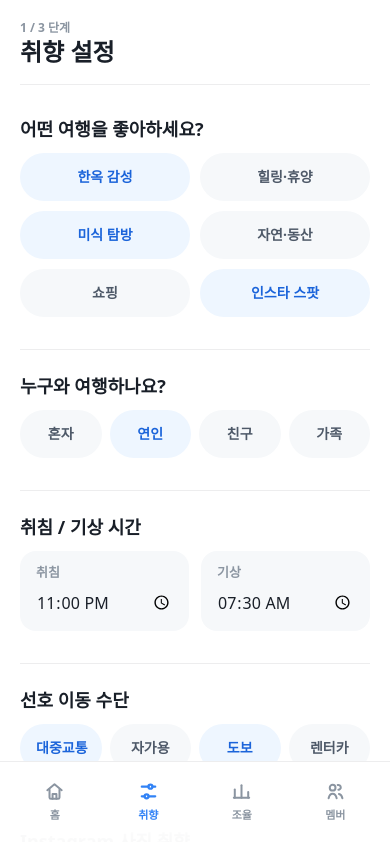
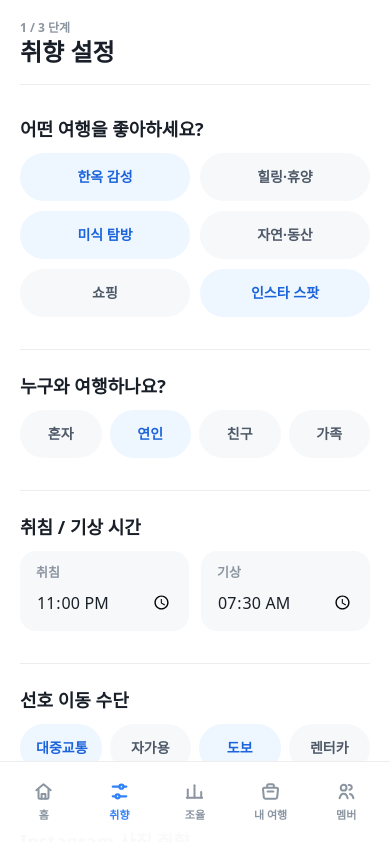
Before and after one commit to PNUKoZune/tripick, a Next.js app in the folder apps/web/: page /preferences in a window 390 px wide. Shown: the top 842 px of the page. Built offline with nearby package versions, Linux system fonts and the light colour scheme; a web font is replaced by a local one.

Commit message:
fix: unify mobile bottom navigation

```diff
--- a/apps/web/src/features/preference-coordination/ui/coordination-board.tsx
+++ b/apps/web/src/features/preference-coordination/ui/coordination-board.tsx
@@ -118,11 +118,11 @@ export function CoordinationBoard() {
       ) : null}
 
       {message ? <InlineNotice title="상태" description={message} tone="red" /> : null}
-      <PrimaryButton disabled={loading || !coordination} onClick={() => router.push('/members')}>
+      <PrimaryButton disabled={loading || !coordination} onClick={() => router.push('/trips')}>
+        내 여행에서 일정 보기
+      </PrimaryButton>
+      <SecondaryButton disabled={loading} onClick={() => router.push('/members')}>
         멤버 추가해서 다시 조율
-      </PrimaryButton>
-      <SecondaryButton disabled={loading} onClick={() => router.push('/preferences')}>
-        내 취향 다시 설정
       </SecondaryButton>
     </div>
   );
--- a/apps/web/src/shared/ui/app-frame.tsx
+++ b/apps/web/src/shared/ui/app-frame.tsx
@@ -8,6 +8,7 @@ const NAV_ITEMS = [
   { href: '/', label: '홈', icon: 'home' },
   { href: '/preferences', label: '취향', icon: 'preference' },
   { href: '/coordination', label: '조율', icon: 'coordination' },
+  { href: '/trips', label: '내 여행', icon: 'trips' },
   { href: '/members', label: '멤버', icon: 'members' },
 ] as const;
 
@@ -18,23 +19,23 @@ export function AppFrame({ children, showNav = true }: { children: ReactNode; sh
     <main className="min-h-screen bg-[color:var(--app-bg)] text-[color:var(--text-primary)]">
       <div className="mx-auto min-h-screen w-full max-w-[430px] bg-[color:var(--app-surface)]">
         <div className={showNav ? 'min-h-screen pb-[88px]' : 'min-h-screen'}>{children}</div>
-        {showNav ? <BottomNavigation /> : null}
+        {showNav ? <AppBottomNavigation /> : null}
       </div>
     </main>
   );
 }
 
-function BottomNavigation() {
+export function AppBottomNavigation({ className = '' }: { className?: string }) {
   const pathname = usePathname();
 
   return (
     <nav
       aria-label="하단 탭"
-      className="fixed bottom-0 left-1/2 z-30 w-full max-w-[430px] -translate-x-1/2 border-t border-[color:var(--line)] bg-white/95 px-2 pb-[max(10px,env(safe-area-inset-bottom))] pt-1.5 backdrop-blur-xl"
+      className={`fixed bottom-0 left-1/2 z-30 w-full max-w-[430px] -translate-x-1/2 border-t border-[color:var(--line)] bg-white/95 px-1.5 pb-[max(10px,env(safe-area-inset-bottom))] pt-1.5 backdrop-blur-xl ${className}`}
     >
-      <div className="grid h-[66px] grid-cols-4 items-stretch">
+      <div className="grid h-[66px] grid-cols-5 items-stretch">
         {NAV_ITEMS.map((item) => {
-          const active = pathname === item.href;
+          const active = isNavItemActive(pathname, item.href);
           return (
             <Link
               key={item.href}
@@ -54,6 +55,16 @@ function BottomNavigation() {
       </div>
     </nav>
   );
+}
+
+function isNavItemActive(pathname: string, href: (typeof NAV_ITEMS)[number]['href']) {
+  if (href === '/') {
+    return pathname === '/';
+  }
+  if (href === '/trips') {
+    return pathname.startsWith('/trips') || pathname.startsWith('/planner');
+  }
+  return pathname === href;
 }
 
 function NavIcon({ name, active }: { name: NavIconName; active: boolean }) {
@@ -93,6 +104,13 @@ function NavIcon({ name, active }: { name: NavIconName; active: boolean }) {
           <path d="M12 18.5V5.5" />
           <path d="M19 18.5v-6" />
           <path d="M4 18.5h16" />
+        </>
+      ) : null}
+      {name === 'trips' ? (
+        <>
+          <path d="M8.5 7.3V6.1c0-.9.7-1.6 1.6-1.6h3.8c.9 0 1.6.7 1.6 1.6v1.2" />
+          <path d="M5.7 8.2h12.6c.9 0 1.6.7 1.5 1.6l-.8 8.1c-.1.9-.8 1.6-1.7 1.6H6.7c-.9 0-1.6-.7-1.7-1.6l-.8-8.1c-.1-.9.6-1.6 1.5-1.6Z" />
+          <path d="M9 12h6" />
         </>
       ) : null}
       {name === 'members' ? (
--- a/apps/web/src/views/landing/ui/landing-view.tsx
+++ b/apps/web/src/views/landing/ui/landing-view.tsx
@@ -17,10 +17,10 @@ export function LandingView() {
             Tripick
           </div>
           <Link
-            href="/coordination"
+            href="/trips"
             className="text-[13px] font-black text-[color:var(--text-tertiary)]"
           >
-            조율 보기
+            내 여행
           </Link>
         </header>
 
--- a/apps/web/src/widgets/planner-bottom-nav/index.ts
+++ /dev/null
@@ -1 +0,0 @@
-export { PlannerBottomNav } from './ui/planner-bottom-nav';
--- a/apps/web/src/widgets/planner-bottom-nav/ui/planner-bottom-nav.tsx
+++ /dev/null
@@ -1,44 +0,0 @@
-'use client';
-
-import Link from 'next/link';
-
-const ITEMS = [
-  { id: 'home', label: '홈', icon: '🏠', href: '/' },
-  { id: 'map', label: '지도', icon: '🗺', href: '/planner' },
-  { id: 'trips', label: '내 여행', icon: '🧳', href: '/trips' },
-  { id: 'profile', label: '프로필', icon: '👤', href: '#' },
-] as const;
-
-type Props = {
-  active?: (typeof ITEMS)[number]['id'];
-};
-
-export function PlannerBottomNav({ active = 'trips' }: Props) {
-  return (
-    <nav className="sticky bottom-0 z-30 border-t border-[#E5E8EB] bg-white">
-      <ul className="grid grid-cols-4">
-        {ITEMS.map((item) => {
-          const isActive = item.id === active;
-          return (
-            <li key={item.id} className="relative">
-              <Link
-                href={item.href}
-                className={`flex w-full flex-col items-center gap-1 py-2.5 text-[12px] font-semibold ${
-                  isActive ? 'text-[#1B64DA]' : 'text-[#8B95A1]'
-                }`}
-              >
-                <span aria-hidden className="text-[18px]">
-                  {item.icon}
-                </span>
-                {item.label}
-                {isActive ? (
-                  <span className="absolute bottom-0 h-[3px] w-12 rounded-full bg-[#3182F6]" />
-                ) : null}
-              </Link>
-            </li>
-          );
-        })}
-      </ul>
-    </nav>
-  );
-}
--- a/apps/web/src/widgets/planner-page/ui/planner-page.tsx
+++ b/apps/web/src/widgets/planner-page/ui/planner-page.tsx
@@ -14,8 +14,8 @@ import { MemberAvatars } from '@/entities/member';
 import { DaySelector } from '@/features/day-selector';
 import { PlannerTabs, type PlannerTab } from '@/features/planner-tab-switch';
 import { Button, Chip } from '@/shared/ui';
+import { AppBottomNavigation } from '@/shared/ui/app-frame';
 import { AlternativeSheet } from '@/widgets/alternative-sheet';
-import { PlannerBottomNav } from '@/widgets/planner-bottom-nav';
 import { PlannerHeader } from '@/widgets/planner-header';
 import { PlannerMap } from '@/widgets/planner-map';
 import { PlannerTimeline } from '@/widgets/planner-timeline';
@@ -76,8 +76,7 @@ export function PlannerPage() {
   return (
     <div className="min-h-dvh bg-[#F7F8FA]">
       {/* < lg : phone shell (모바일 우선) */}
-      <div className="mx-auto max-w-[480px] px-4 py-6 lg:hidden">
-        <div className="overflow-hidden rounded-[20px] border border-[#E5E8EB] bg-white shadow-[0_8px_24px_rgba(0,0,0,0.04)]">
+      <div className="mx-auto min-h-dvh max-w-[430px] bg-white pb-[88px] lg:hidden">
         <PlannerHeader title={trip?.title ?? '일정 불러오는 중'} members={trip?.members ?? []} />
 
         {trip ? (
@@ -98,7 +97,7 @@ export function PlannerPage() {
           </div>
         ) : null}
 
-          <div className="relative px-4 pb-4 pt-3">
+        <div className="relative px-4 pb-8 pt-3">
           {loadError ? (
             <div className="rounded-[16px] border border-[#FECDD3] bg-[#FFECEE] p-4 text-[14px] text-[#F04452]">
               {loadError}
@@ -116,16 +115,17 @@ export function PlannerPage() {
           <button
             type="button"
             aria-label="AI 도움"
-              onClick={() => setOpenItem(itemsForDay.find((i) => i.hasWaiting) ?? itemsForDay[0] ?? null)}
-              className="absolute bottom-20 right-4 z-10 flex size-14 items-center justify-center rounded-full bg-[#3182F6] text-[14px] font-bold text-white shadow-[0_12px_24px_rgba(49,130,246,0.32)] active:translate-y-px"
+            onClick={() =>
+              setOpenItem(itemsForDay.find((i) => i.hasWaiting) ?? itemsForDay[0] ?? null)
+            }
+            className="fixed bottom-[96px] z-20 flex size-14 items-center justify-center rounded-full bg-[#3182F6] text-[14px] font-bold text-white shadow-[0_12px_24px_rgba(49,130,246,0.32)] active:translate-y-px lg:hidden"
+            style={{ right: 'max(20px, calc((100vw - 430px) / 2 + 20px))' }}
           >
             AI
           </button>
         </div>
-
-          <PlannerBottomNav active="trips" />
       </div>
-      </div>
+      <AppBottomNavigation className="lg:hidden" />
 
       {/* ≥ lg : 데스크탑 웹 레이아웃 */}
       <div className="hidden lg:grid lg:min-h-dvh lg:grid-rows-[auto_1fr]">
--- a/apps/web/src/widgets/trip-list-page/ui/trip-list-page.tsx
+++ b/apps/web/src/widgets/trip-list-page/ui/trip-list-page.tsx
@@ -5,8 +5,8 @@ import { useEffect, useMemo, useState } from 'react';
 import type { TripSummaryStatus, TripSummaryDto } from '@tripick/types';
 
 import { fetchPlannerTrips, TripSummaryCard } from '@/entities/trip-plan';
+import { AppBottomNavigation } from '@/shared/ui/app-frame';
 import { Button, Chip } from '@/shared/ui';
-import { PlannerBottomNav } from '@/widgets/planner-bottom-nav';
 
 type Filter = 'all' | TripSummaryStatus;
 
@@ -54,19 +54,13 @@ export function TripListPage() {
   return (
     <div className="min-h-dvh bg-[#F7F8FA]">
       {/* < lg : 폰 셸 */}
-      <div className="mx-auto max-w-[480px] px-4 py-6 lg:hidden">
-        <div className="overflow-hidden rounded-[20px] border border-[#E5E8EB] bg-white shadow-[0_8px_24px_rgba(0,0,0,0.04)]">
-          <header className="px-5 pb-3 pt-5">
-            <div className="text-[12px] font-semibold tracking-wide text-[#3182F6]">
-              TriPick · My Trips
-            </div>
-            <h1 className="mt-1 text-[22px] font-bold leading-[30px] text-[#191F28]">내 여행</h1>
-            <p className="mt-1 text-[13px] leading-[20px] text-[#6B7684]">
-              지금 까지 만든 여행 계획을 한 곳에서 관리하세요.
-            </p>
+      <div className="mx-auto min-h-dvh max-w-[430px] bg-white pb-[88px] lg:hidden">
+        <header className="px-5 pb-4 pt-6">
+          <div className="text-[13px] font-black leading-5 text-[#3182F6]">TriPick</div>
+          <h1 className="mt-2 text-[28px] font-black leading-9 text-[#191F28]">내 여행</h1>
         </header>
 
-          <div className="grid grid-cols-3 gap-2 px-5 pb-4">
+        <div className="grid grid-cols-3 gap-2 px-5 pb-5">
           <SummaryTile label="곧 출발" value={stats.upcoming} tone="primary" />
           <SummaryTile label="초안" value={stats.draft} tone="neutral" />
           <SummaryTile label="다녀옴" value={stats.done} tone="success" />
@@ -74,7 +68,7 @@ export function TripListPage() {
 
         <FilterBar value={filter} onChange={setFilter} />
 
-          <div className="space-y-3 px-4 pb-4 pt-3">
+        <div className="space-y-3 px-4 pb-6 pt-3">
           {loadError ? (
             <div className="rounded-[16px] border border-[#FECDD3] bg-[#FFECEE] p-4 text-[14px] text-[#F04452]">
               {loadError}
@@ -85,10 +79,8 @@ export function TripListPage() {
             <TripSummaryCard key={trip.id} trip={trip} />
           ))}
         </div>
-
-          <PlannerBottomNav active="trips" />
       </div>
-      </div>
+      <AppBottomNavigation className="lg:hidden" />
 
       {/* ≥ lg : 데스크탑 웹 레이아웃 */}
       <div className="hidden lg:grid lg:min-h-dvh lg:grid-rows-[auto_1fr]">
```
Lines whose indentation alone changed are shown as unchanged.
